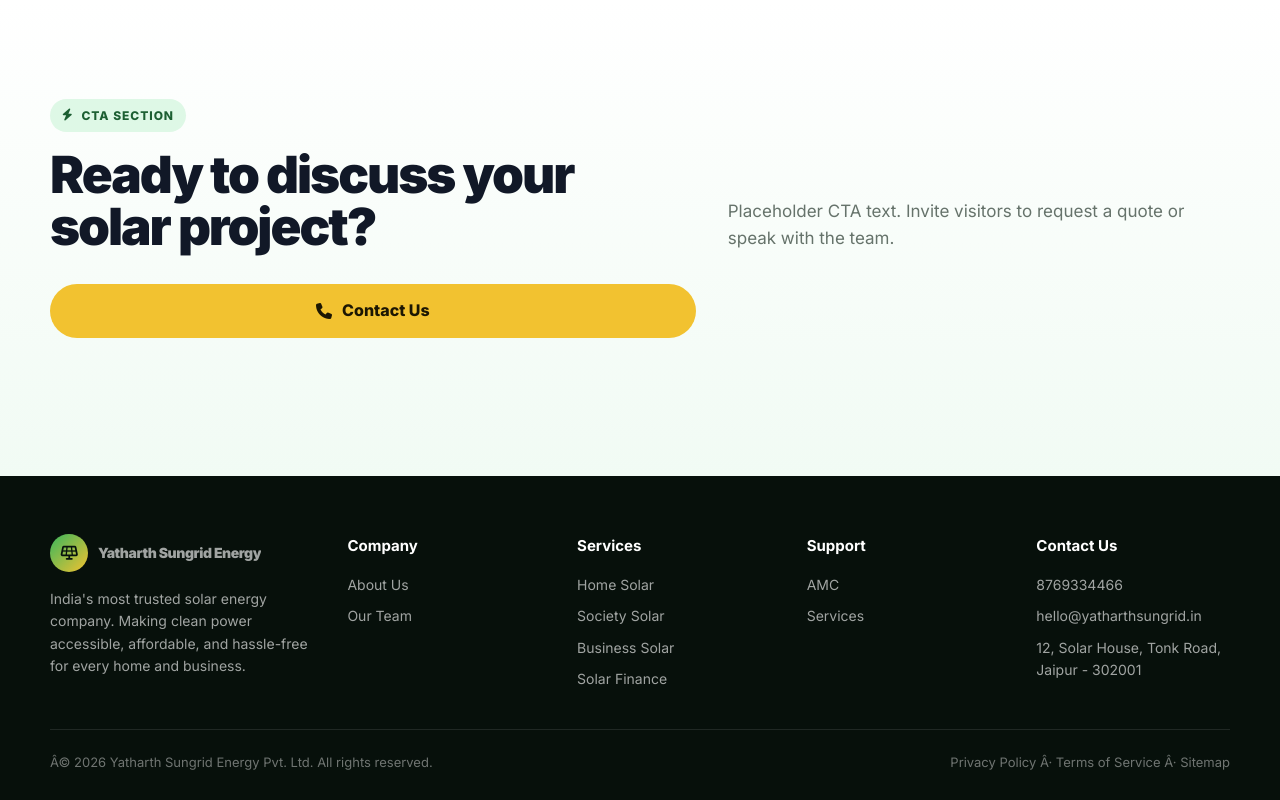
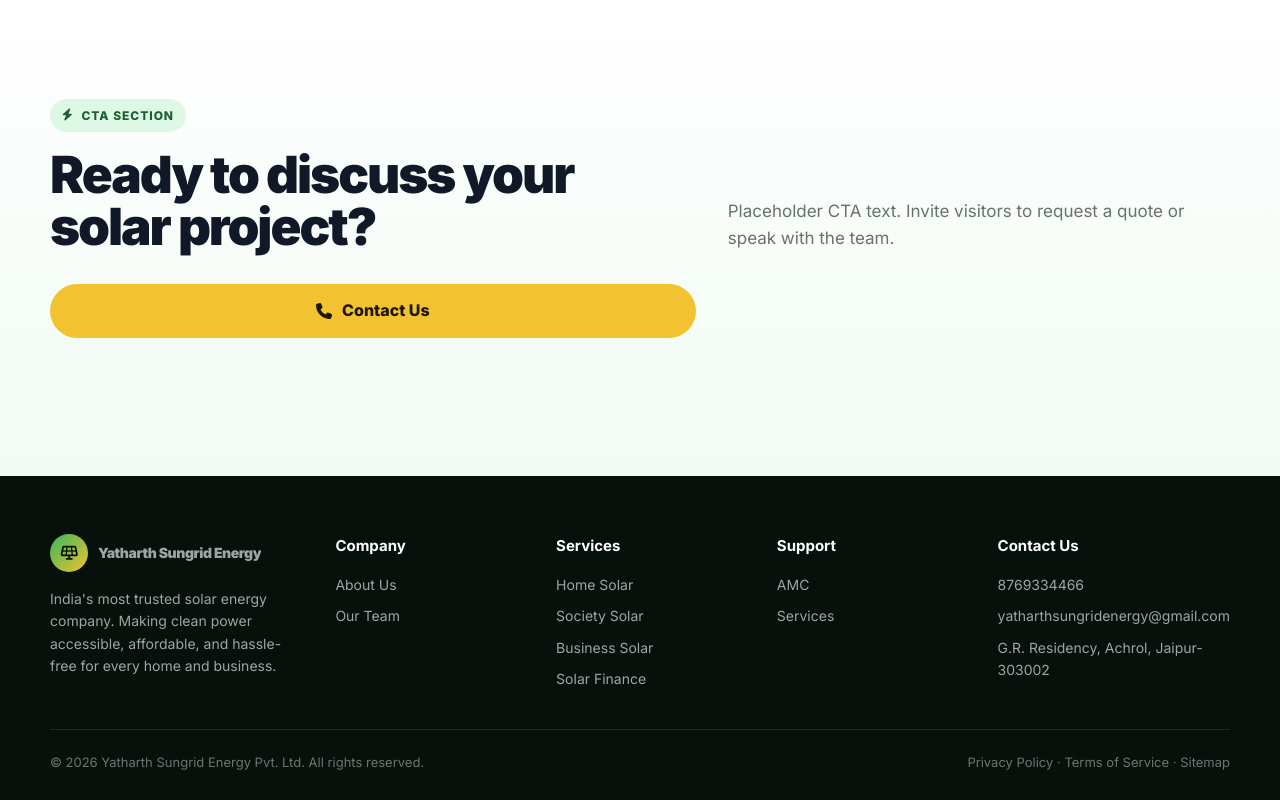
Before and after one commit to noirtrace/solar, a plain HTML site: page about.html in a window 1280 px wide. Shown: the part 2115-2915 px from the top of the page. Drawn offline with Linux system fonts and the light colour scheme.

Commit message:
Update contact information and footer text

```diff
--- a/about.html
+++ b/about.html
@@ -1277,15 +1277,15 @@
             <h3>Contact Us</h3>
             <ul>
               <li><a href="tel:+918769334466">8769334466</a></li>
-              <li><a href="mailto:hello@yatharthsungrid.in">hello@yatharthsungrid.in</a></li>
-              <li>12, Solar House, Tonk Road, Jaipur - 302001</li>
+              <li><a href="mailto:yatharthsungridenergy@gmail.com">yatharthsungridenergy@gmail.com</a></li>
+              <li>G.R. Residency, Achrol, Jaipur- 303002</li>
             </ul>
           </div>
         </div>
 
         <div class="footer-bottom">
-          <span>Â© 2026 Yatharth Sungrid Energy Pvt. Ltd. All rights reserved.</span>
-          <span>Privacy Policy Â· Terms of Service Â· Sitemap</span>
+          <span>© 2026 Yatharth Sungrid Energy Pvt. Ltd. All rights reserved.</span>
+          <span>Privacy Policy · Terms of Service · Sitemap</span>
         </div>
       </div>
     </footer>
```
